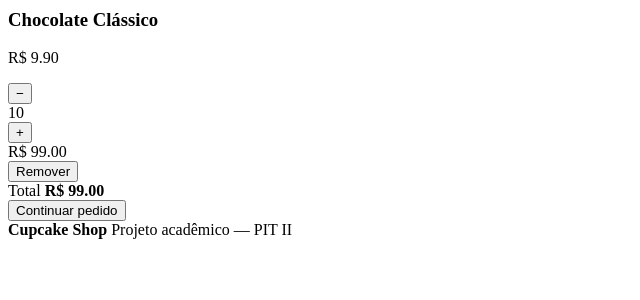
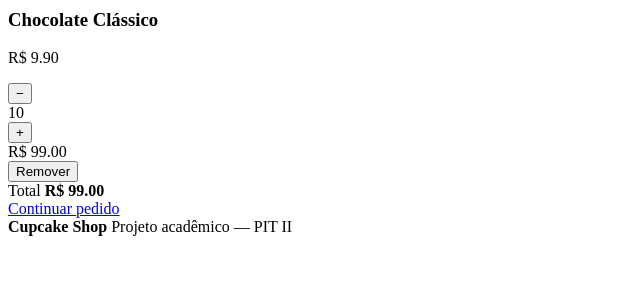
Before and after one commit to mvvp-dv/cupcake-shop, a Flask app: page /carrinho in a window 1280 px wide. Shown: the part 143-443 px from the top of the page, without its empty margins (0-640 px from the left). Run offline with Flask 3, Linux system fonts and the light colour scheme; the visitor is signed in with stand-in values (Sample User, id 1); data comes from the database, SQL or seed files in the repository; tables that the repository leaves empty hold one stand-in row (values such as "Sample post").

Commit message:
Conectar carrinho ao checkout

```diff
--- a/templates/carrinho.html
+++ b/templates/carrinho.html
@@ -57,14 +57,15 @@
 
             <div class="cart-summary">
                 <div>
-                    <span>Total</span>
-                    <strong>R$ {{ "%.2f"|format(total) }}</strong>
-                </div>
+             <span>Total</span>
+<strong>R$ {{ "%.2f"|format(total) }}</strong>
+</div>
 
-                <button class="checkout-button" type="button">
-                    Continuar pedido
-                </button>
-            </div>
+<a href="{{ url_for('checkout') }}" class="checkout-button">
+    Continuar pedido
+</a>
+
+</div>
 
         {% else %}
 
```
